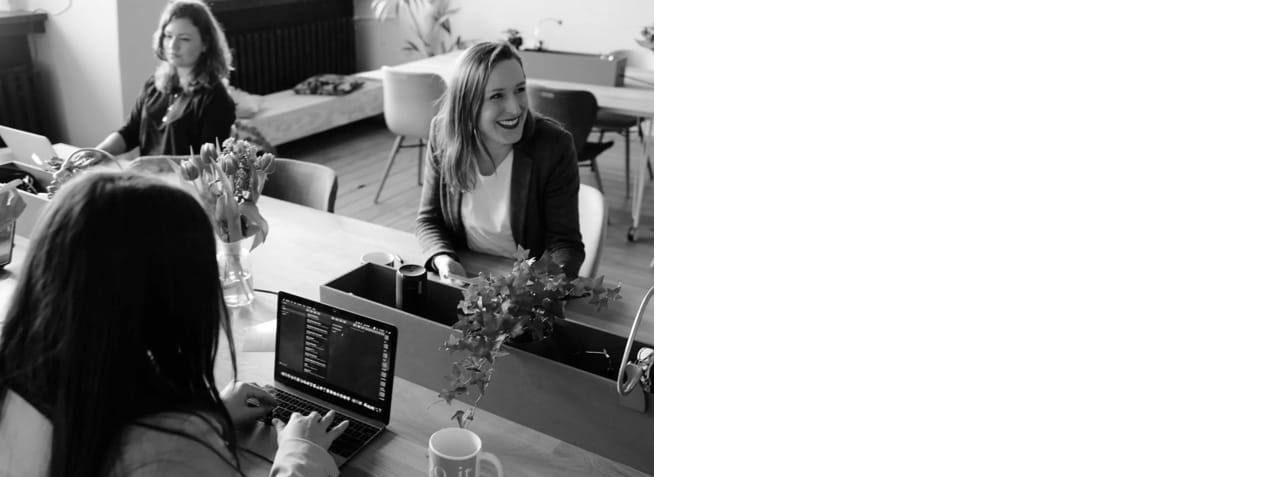
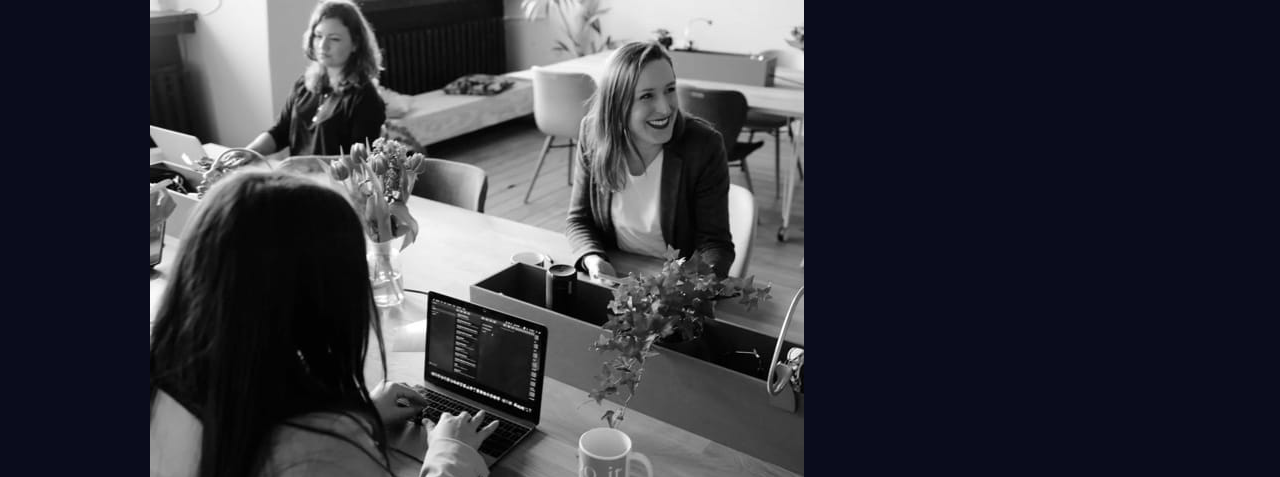
Before and after one commit to rfnozn/stats-preview-card, a plain HTML site: page index.html in a window 1280 px wide. Shown: the top 477 px of the page. Drawn offline with Linux system fonts and the light colour scheme.

Commit message:
Change body style

```diff
--- a/style.css
+++ b/style.css
@@ -47,7 +47,12 @@
 }
 
 body {
+  background-color: var(--navy);
+  color: var(--white);
   font-family: 'Inter', Arial, Helvetica, sans-serif;
+  display: grid;
+  place-content: center;
+
   /* 4. Add accessible line-height */
   line-height: 1.5;
   /* 5. Improve text rendering */
```
